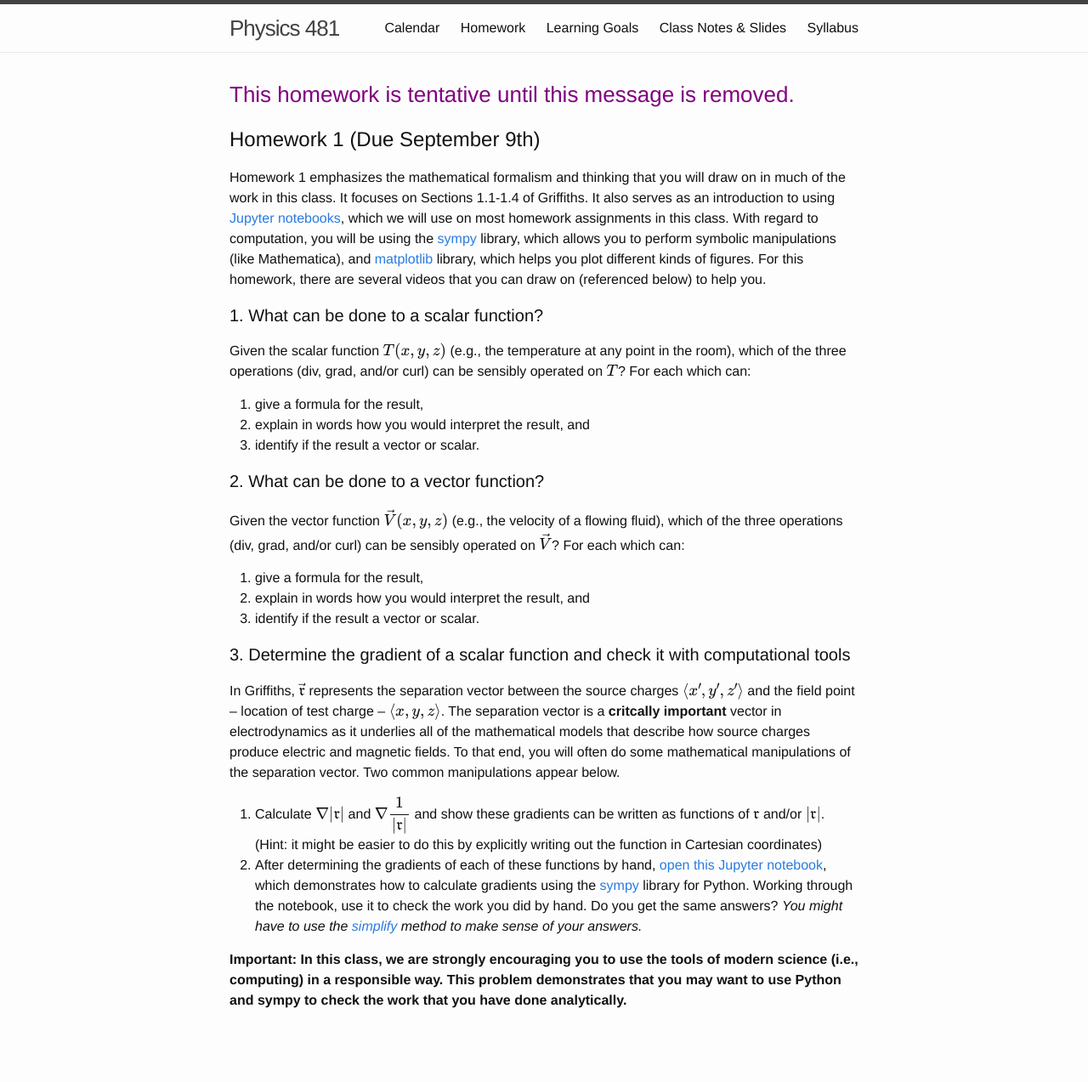
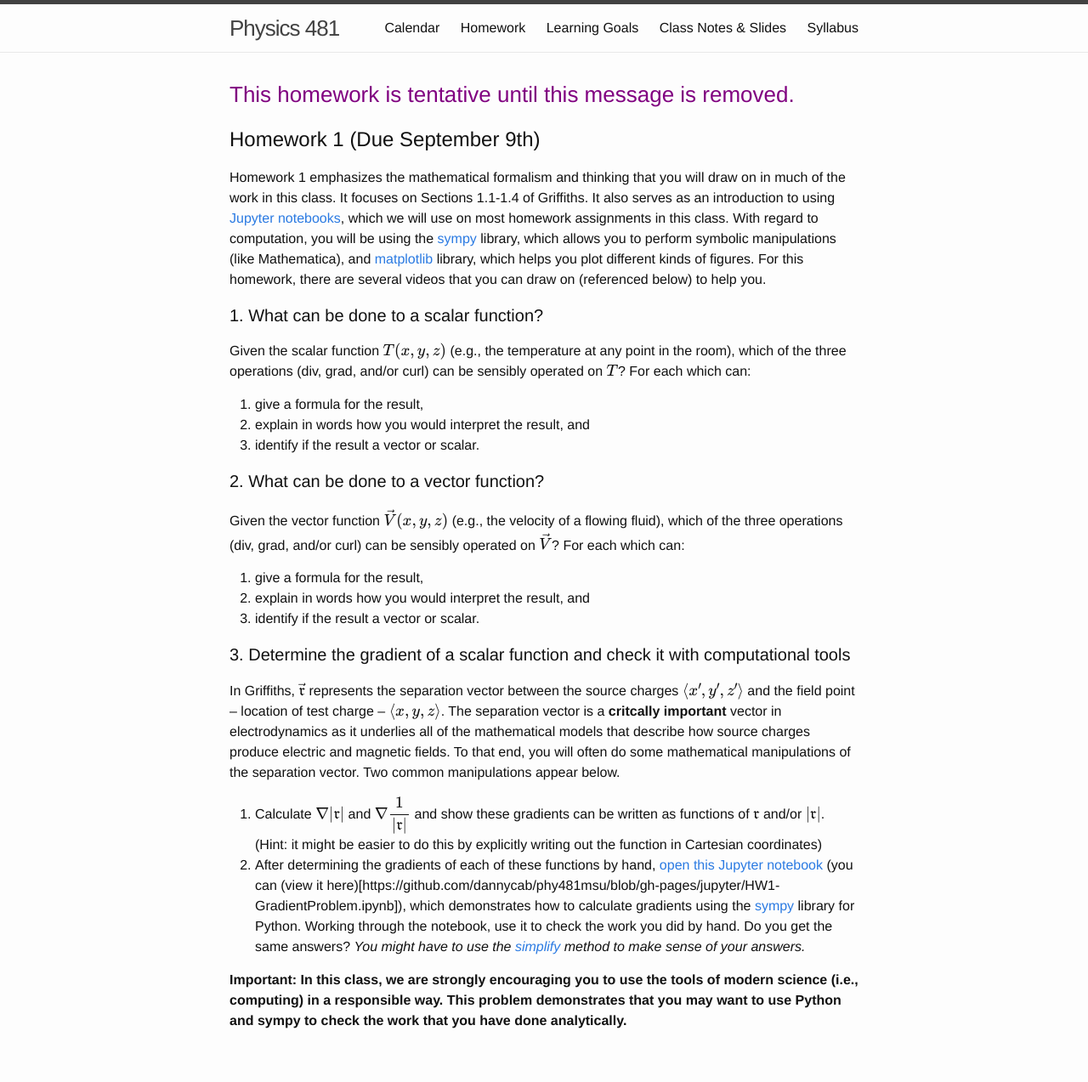
Before and after one commit to dannycab/phy481msu, a Jekyll site: the page built from assignments/homework1.md, in a window 1280 px wide. Shown: the whole page at 85% size. Built offline with Jekyll 4.4.1, drawn with Linux system fonts in a browser that asks for light colours; formulas are drawn with MathJax 3; before the commit the page ends 1249 px from its top, so only the background shows below that.

Commit message:
Updated links to notebook

```diff
--- a/assignments/homework1.md
+++ b/assignments/homework1.md
@@ -27,6 +27,6 @@
 In Griffiths, \\(\vec{\mathfrak{r}}\\) represents the separation vector between the source charges \\(\langle x', y', z' \rangle\\) and the field point -- location of test charge -- \\(\langle x, y, z \rangle\\). The separation vector is a **critcally important** vector in electrodynamics as it underlies all of the mathematical models that describe how source charges produce electric and magnetic fields. To that end, you will often do some mathematical manipulations of the separation vector. Two common manipulations appear below.
 
 1. Calculate \\(\nabla\|\mathfrak{r}\|\\) and \\(\nabla \dfrac{1}{\|\mathfrak{r}\|}\\) and show these gradients can be written as functions of \\(\mathfrak{r}\\) and/or \\(\|\mathfrak{r}\|\\). (Hint: it might be easier to do this by explicitly writing out the function in Cartesian coordinates)
-2. After determining the gradients of each of these functions by hand, [open this Jupyter notebook](../jupyter/HW1-GradientProblem.ipynb), which demonstrates how to calculate gradients using the [sympy](http://sympy.org) library for Python. Working through the notebook, use it to check the work you did by hand. Do you get the same answers? *You might have to use the [simplify](http://docs.sympy.org/latest/tutorial/simplification.html) method to make sense of your answers.*
+2. After determining the gradients of each of these functions by hand, [open this Jupyter notebook](../jupyter/HW1-GradientProblem.ipynb) (you can (view it here)[https://github.com/dannycab/phy481msu/blob/gh-pages/jupyter/HW1-GradientProblem.ipynb]), which demonstrates how to calculate gradients using the [sympy](http://sympy.org) library for Python. Working through the notebook, use it to check the work you did by hand. Do you get the same answers? *You might have to use the [simplify](http://docs.sympy.org/latest/tutorial/simplification.html) method to make sense of your answers.*
 
 **Important: In this class, we are strongly encouraging you to use the tools of modern science (i.e., computing) in a responsible way. This problem demonstrates that you may want to use Python and sympy to check the work that you have done analytically.**
```
